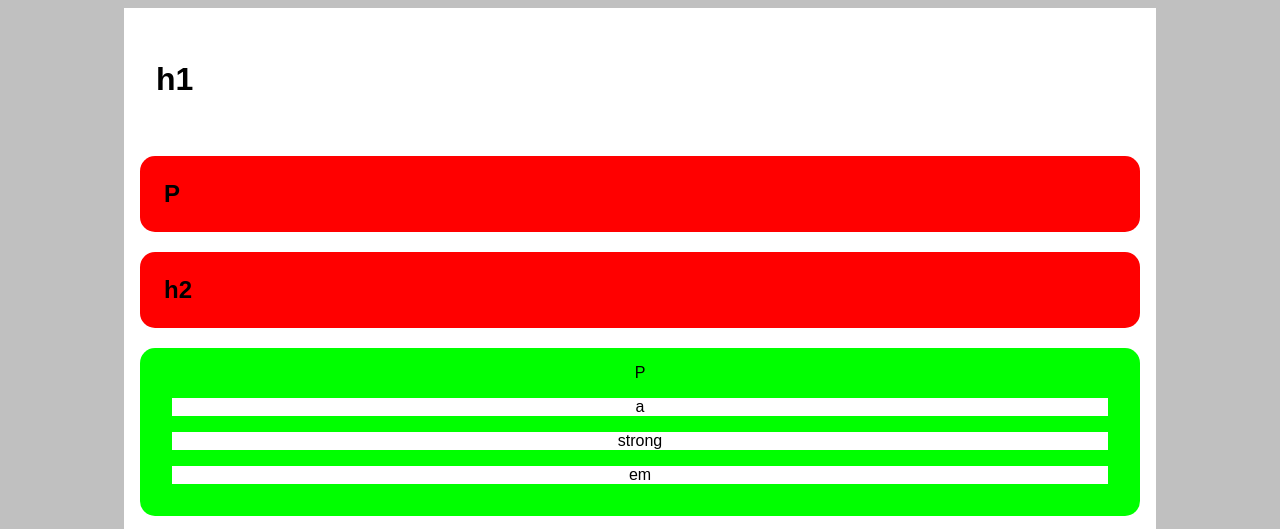
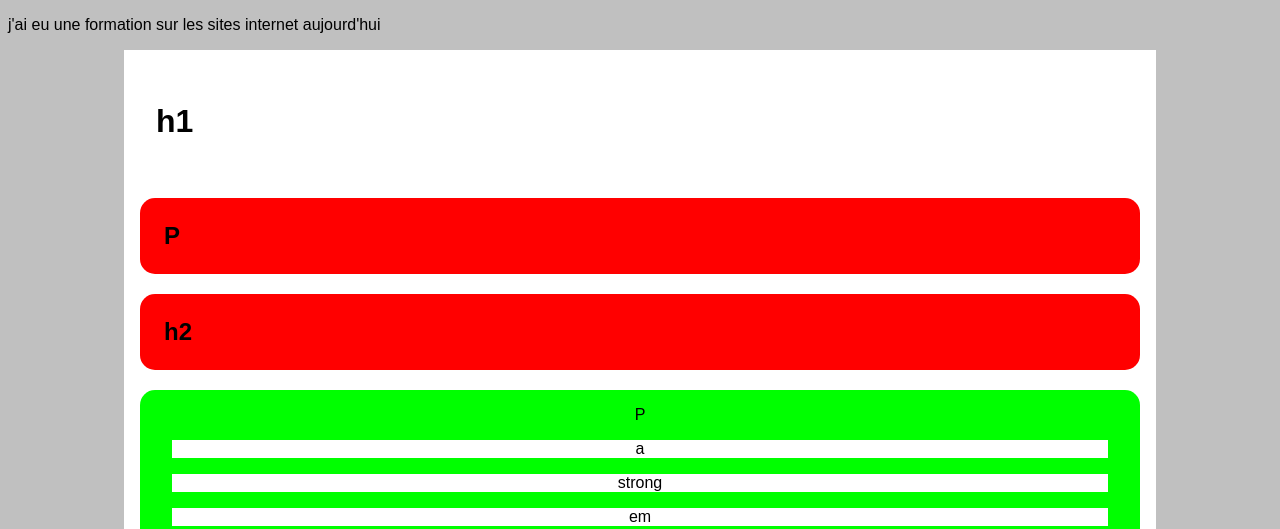
Before and after one commit to devhmed/casta, a plain HTML site: page INDEX.html in a window 1280 px wide. Shown: the top 529 px of the page. Drawn offline with Linux system fonts and the light colour scheme.

Commit message:
deuxieme commit

```diff
--- a/INDEX.html
+++ b/INDEX.html
@@ -61,6 +61,10 @@ margin: 1em;
 </HEAD>
 
 <BODY>
+<p>
+j'ai eu une formation sur les sites internet aujourd'hui
+
+</p>
 <main>
 <header> <h1>h1</h1></header>
 
```
